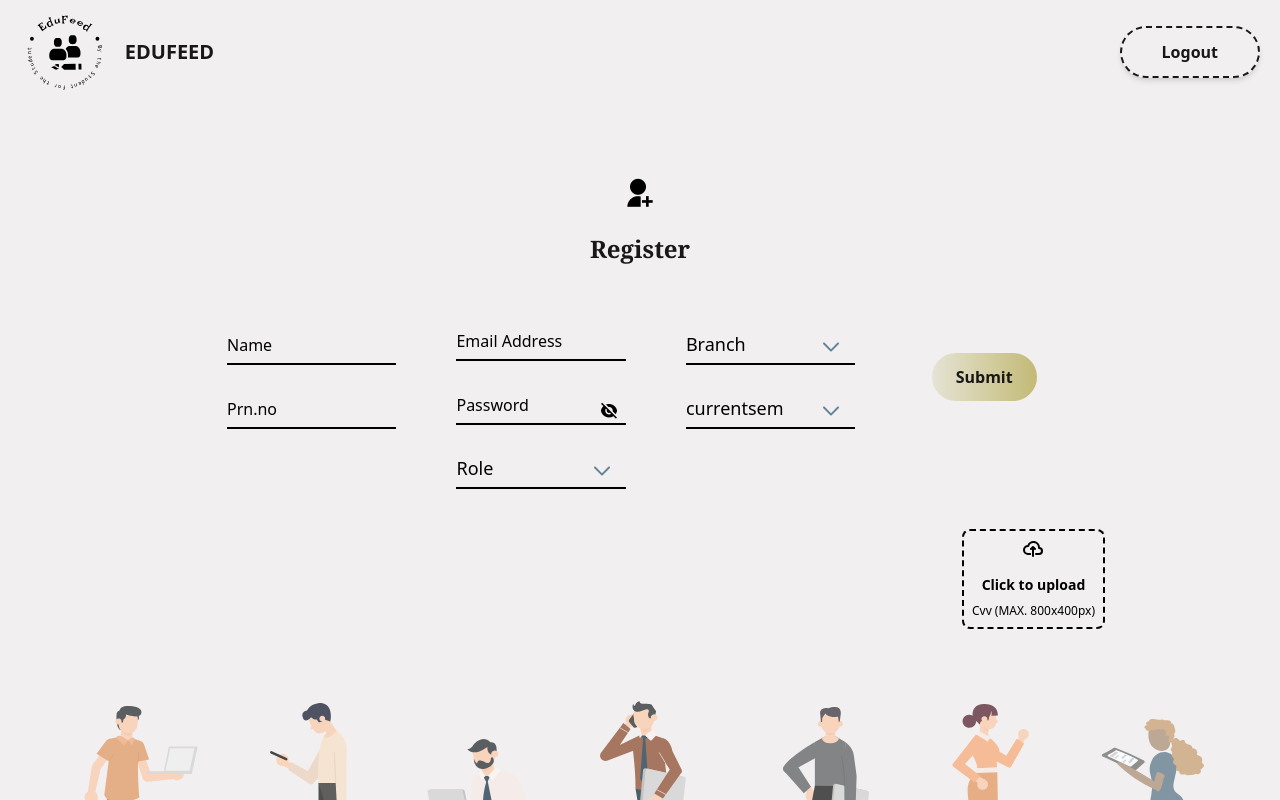
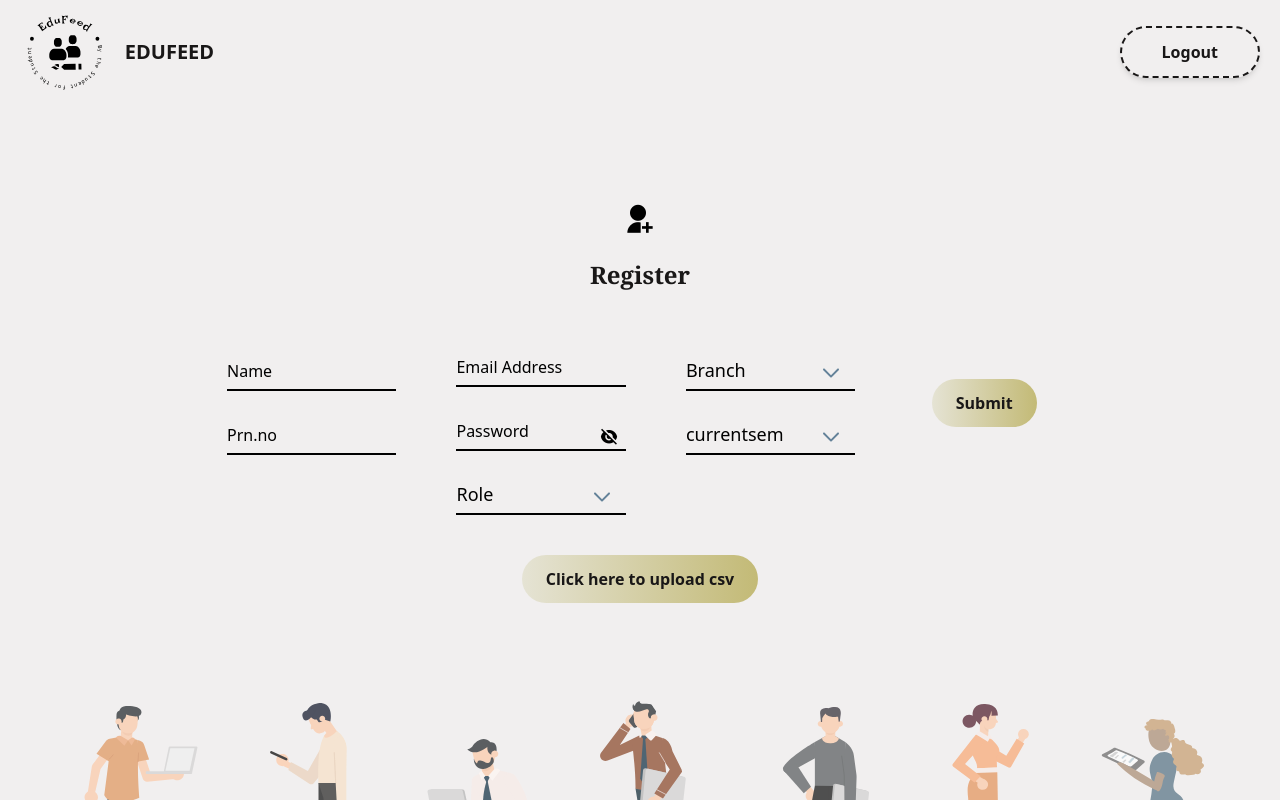
Before and after one commit to Patil5913/EduFeed-Client, a React (Vite) app: page /register in a window 1280 px wide. Built offline with nearby package versions, Linux system fonts and the light colour scheme; a web font is replaced by a local one.

Commit message:
Update main.jsx and add UploadCsv component

```diff
--- a/src/Pages/Mentor/Register.jsx
+++ b/src/Pages/Mentor/Register.jsx
@@ -1,7 +1,7 @@
 import React, { useState } from "react";
 import "remixicon/fonts/remixicon.css";
-import { toast, ToastContainer } from 'react-toastify';
-import 'react-toastify/dist/ReactToastify.css';
+import { toast, ToastContainer } from "react-toastify";
+import "react-toastify/dist/ReactToastify.css";
 import { Link } from "react-router-dom";
 
 const Register = () => {
@@ -40,33 +40,13 @@ const Register = () => {
         const data = await response.json();
         toast.success("User registered successfully!");
         console.log(data);
-      }
-      else if(response.status === 208) {
+      } else if (response.status === 208) {
         toast.error("User already exists!");
         console.log(response);
-      }
-      else {
+      } else {
         console.error("Registration failed!");
         console.log(response);
         toast.error("Registration failed!");
-      }
-    } catch (error) {
-      console.error("Error:", error);
-    }
-  };
-  const handleUpload = async (e) => {
-    const file = e.target.files[0];
-    try {
-      const formData = new FormData();
-      formData.append("file", file);
-      const response = await fetch("https://edufeed-backend.vercel.app/api/upload", {
-        method: "POST",
-        body: formData,
-      });
-      if (response.ok) {
-        console.log("File uploaded successfully");
-      } else {
-        console.error("Failed to upload file");
       }
     } catch (error) {
       console.error("Error:", error);
@@ -265,52 +245,13 @@ const Register = () => {
               Submit
             </button>
           </div>
-          </form>
-          <div className=" sm:w-3/4  items-center justify-between pb-16 sm:pb-0  space-y-4 sm:space-y-0">
-
-          <ToastContainer />
-          <div class=" flex justify-end ">
-            <div class="relative group">
-              <label
-                for="dropzone-file"
-                class="flex flex-col items-center justify-center border-2 border-gray-300 border-dashed rounded-lg cursor-pointer bg-gray-50 dark:hover:bg-bray-800 dark:bg-gray-700 hover:bg-gray-100 dark:border-gray-600 dark:hover:border-gray-500 dark:hover:bg-gray-600"
-              >
-                <div class="flex flex-col items-center justify-center py-2 px-2 ">
-                  <svg
-                    class="w-5 h-5 mb-4 text-gray-500 dark:text-gray-400"
-                    aria-hidden="true"
-                    xmlns="http://www.w3.org/2000/svg"
-                    fill="none"
-                    viewBox="0 0 20 16"
-                  >
-                    <path
-                      stroke="currentColor"
-                      stroke-linecap="round"
-                      stroke-linejoin="round"
-                      stroke-width="2"
-                      d="M13 13h3a3 3 0 0 0 0-6h-.025A5.56 5.56 0 0 0 16 6.5 5.5 5.5 0 0 0 5.207 5.021C5.137 5.017 5.071 5 5 5a4 4 0 0 0 0 8h2.167M10 15V6m0 0L8 8m2-2 2 2"
-                    />
-                  </svg>
-                  <p class="mb-2 text-sm text-gray-500 dark:text-gray-400">
-                    <span class="font-semibold">Click to upload</span>{" "}
-                  </p>
-                  <p class="text-xs text-gray-500 dark:text-gray-400">
-                    Cvv (MAX. 800x400px)
-                  </p>
-                </div>
-                <input onChange={handleUpload} id="dropzone-file" type="file" class="hidden" />
-              </label>
-              <div class="absolute w-[20rem] bg-tertiary font-bold text-quaternary text-center text-xs rounded-lg py-2 right-0 bottom-full mb-3 opacity-0 group-hover:opacity-100 transition duration-200 ease-in-out">
-                <span className=" text-white">Field should contain:-</span>{" "}
-                Name, Email, Password, Prn, Branch, Currentsem,Role
-              </div>
-            </div>
-          </div>
+        </form>
+        <ToastContainer />
+        <div className="hover:brightness-110  font-bold py-3 px-6 rounded-full bg-gradient-to-r from-[#E5E3D4] to-[#c3ba76] text-quaternary ">
+          <Link to="/upload">Click here to upload csv</Link>
         </div>
-
       </div>
     </>
   );
 };
-
 export default Register;
--- /dev/null
+++ b/src/Pages/Mentor/UploadCsv.jsx
@@ -0,0 +1,87 @@
+import React from "react";
+import { toast, ToastContainer } from "react-toastify";
+import "react-toastify/dist/ReactToastify.css";
+import { useState } from "react";
+
+const UploadCsv = () => {
+  const [uploadedFileName, setUploadedFileName] = useState('');
+  const [csvFile, setCsvFile] = React.useState(null);
+
+  const handleChange = async (e) => {
+    const file = e.target.files[0];
+    setCsvFile(file);
+    toast.success("File uploaded successfully, press submit to upload users");
+  };
+
+  const handleSubmit = async (e) => {
+    e.preventDefault();
+    try {
+      const formData = new FormData();
+      formData.append('csvFile', csvFile);
+      const response = await fetch('https://edufeed-backend.vercel.app/api/uploadcsv', {
+        method: 'POST',
+        body: formData
+      });
+      const data = await response.json();
+      console.log(data);
+      if (response.status === 201) {
+        toast.success("user created successfully");
+      } else if (response.status === 208) {
+        toast.error("users already exist");
+      } else {
+        toast.error("please check the file format and try again, file must contain Name, Email, Password, Prn, Branch, Currentsem,Role fields as well as the file should be in csv format");
+      }
+    } catch (error) {
+      console.log(error);
+    }
+  };
+
+  return (
+    <>
+      <div className="w-full py-2 flex justify-center flex-col items-center">
+        <div className="w-full flex flex-col justify-center items-center space-y-4">
+          <div className="relative group">
+            <div className="sm:w-64 sm:h-80 m-20 items-center justify-between pb-16 sm:pb-0 space-y-4 sm:space-y-0">
+              <form onSubmit={handleSubmit}>
+                <label
+                  htmlFor="dropzone-file"
+                  id="csvFile"
+                  className="flex flex-col items-center justify-center border-2 border-gray-300 border-dashed rounded-lg cursor-pointer bg-gray-50 dark:hover:bg-bray-800 dark:bg-gray-700 hover:bg-gray-100 dark:border-gray-600 dark:hover:border-gray-500 dark:hover:bg-gray-600"
+                >
+                  <div className="mx-10 my-12">
+                    <p className="text-xl text-gray-500 dark:text-gray-400">
+                      <span className="font-semibold">{uploadedFileName ? uploadedFileName : 'Click to upload'}</span>{" "}
+                    </p>
+                    <p className="text-sm text-gray-500 dark:text-gray-400">
+                      CSV (MAX. 800x400px)
+                    </p>
+                  </div>
+                  <input
+                    onChange={handleChange}
+                    type="file"
+                    name="csvFile"
+                    id="dropzone-file"
+                    className="hidden"
+                  />
+                </label>
+                <button
+                  type="submit"
+                  className="my-5 mx-20 hover:brightness-110 font-bold py-3 px-6 rounded-full bg-gradient-to-r from-[#E5E3D4] to-[#c3ba76] text-quaternary"
+                >
+                  Submit
+                </button>
+                <div className="absolute w-[20rem] bg-tertiary font-bold text-quaternary text-center text-xs rounded-lg py-2 right-10 left-10 bottom-full opacity-0 group-hover:opacity-100 transition duration-200 ease-in-out">
+                  <span className="text-white">Field should contain:-</span> Name, Email, Password,
+                  Prn, Branch, Currentsem, Role
+                </div>
+              </form>
+              <ToastContainer />
+            </div>
+          </div>
+        </div>
+      </div>
+    </>
+  );
+};
+
+export default UploadCsv;
--- a/src/main.jsx
+++ b/src/main.jsx
@@ -12,6 +12,7 @@ import Authority from "./Pages/Authority/Authority.jsx";
 import Error from "./Pages/Error/ErrorPage.jsx";
 // import { AuthProvider } from "./Store/Auth.jsx";
 import ForgetPass from "./Pages/ForgotPassword/ForgotPassword.jsx";
+import UploadCsv from "./Pages/Mentor/UploadCsv.jsx";
 import "./index.css";
 
 
@@ -26,6 +27,7 @@ const routes = (
       <Route path="mentor" element={<Mentor />} />
       <Route path="authority" element={<Authority />} />
       <Route path="forgot" element={<ForgetPass />} />
+      <Route path="upload" element={<UploadCsv />} />
       <Route path="*" element={<Error />} />
     </Route>
   </Routes>
```
